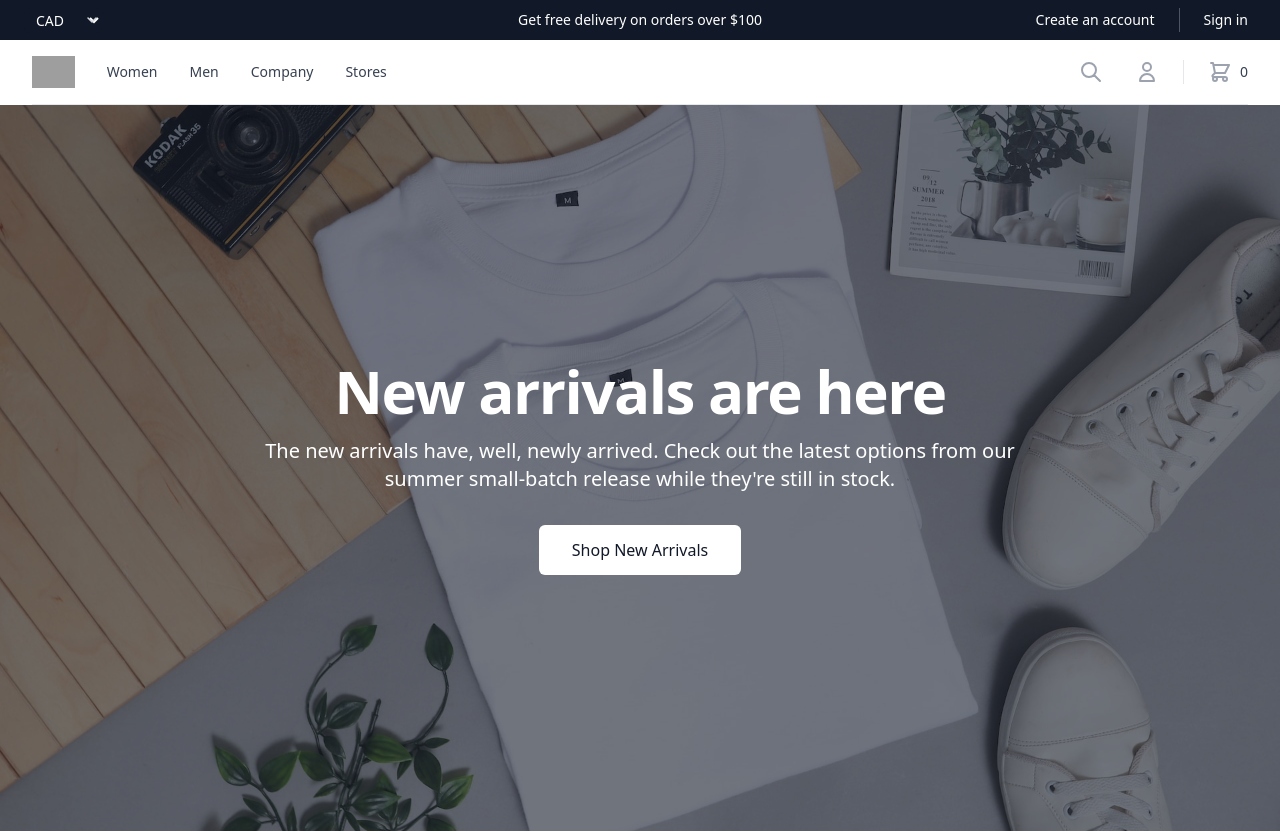
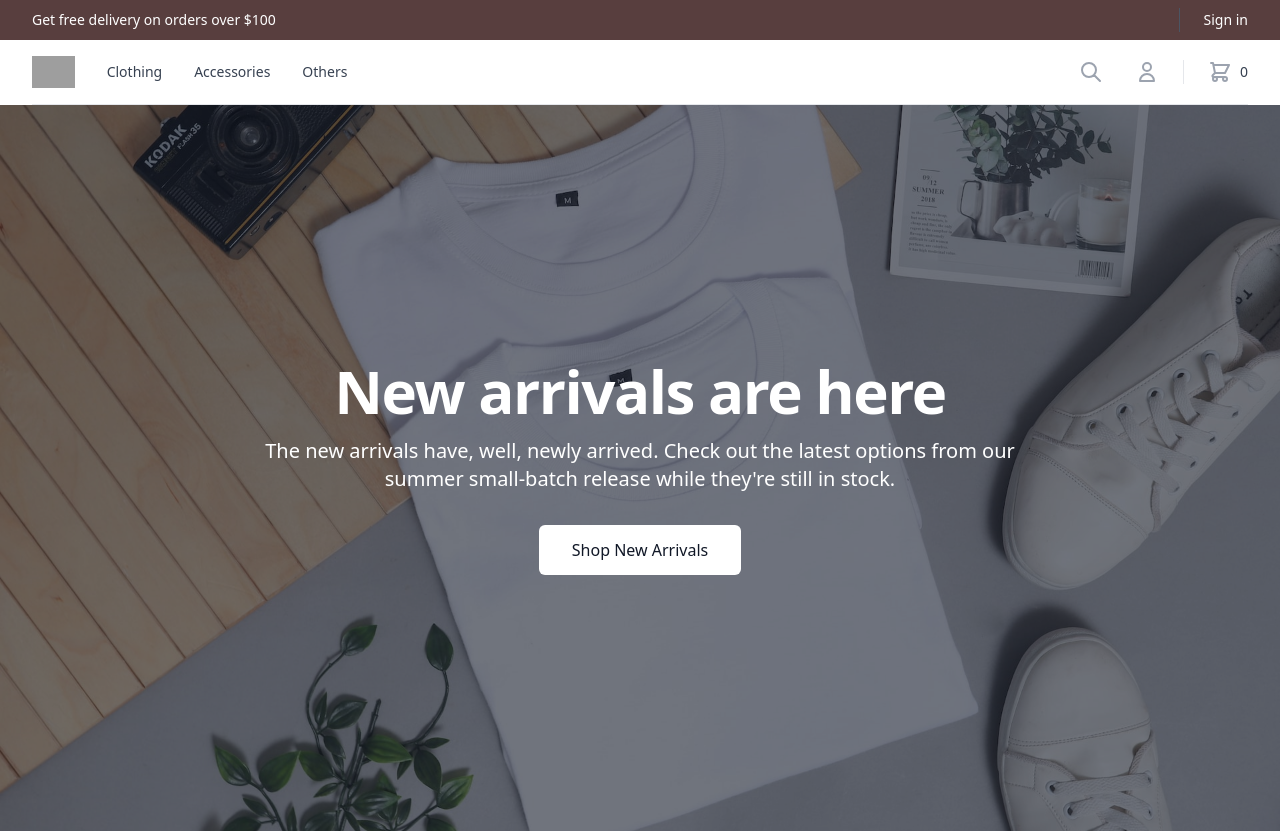
Before and after one commit to williyem/trendy-shop, a React (Create React App) app: page / in a window 1280 px wide. Shown: the top 833 px of the page. Built offline with nearby package versions, Linux system fonts and the light colour scheme; grey boxes are pictures that could not be loaded.

Commit message:
fix: category update on storefront page

```diff
--- a/package.json
+++ b/package.json
@@ -16,6 +16,7 @@
     "react-dom": "^18.2.0",
     "react-router-dom": "^6.4.3",
     "react-scripts": "5.0.1",
+    "react-slick": "^0.29.0",
     "typescript": "^4.4.2",
     "web-vitals": "^2.1.0"
   },
--- a/src/layout/page-wrapper/components/topbar.tsx
+++ b/src/layout/page-wrapper/components/topbar.tsx
@@ -14,11 +14,11 @@ import {
 const navigation = {
   categories: [
     {
-      name: "Women",
+      name: "Clothing",
       featured: [
-        { name: "Sleep", href: "#" },
-        { name: "Swimwear", href: "#" },
-        { name: "Underwear", href: "#" },
+        { name: "men", href: "#" },
+        { name: "women", href: "#" },
+        { name: "Sneakers", href: "#" },
       ],
       collection: [
         { name: "Everything", href: "#" },
@@ -27,25 +27,24 @@ const navigation = {
         { name: "Sale", href: "#" },
       ],
       categories: [
-        { name: "Basic Tees", href: "#" },
-        { name: "Artwork Tees", href: "#" },
-        { name: "Bottoms", href: "#" },
-        { name: "Underwear", href: "#" },
-        { name: "Accessories", href: "#" },
+        { name: "Unisex", href: "#" },
+        { name: "Men", href: "#" },
+        // { name: "Bottoms", href: "#" },
+        { name: "Women", href: "#" },
+        // { name: "Accessories", href: "#" },
       ],
       brands: [
-        { name: "Full Nelson", href: "#" },
-        { name: "My Way", href: "#" },
-        { name: "Re-Arranged", href: "#" },
-        { name: "Counterfeit", href: "#" },
-        { name: "Significant Other", href: "#" },
+        { name: "Polo", href: "#" },
+        { name: "Nike", href: "#" },
+        { name: "Victoria Secret", href: "#" },
+        { name: "Adidas", href: "#" },
+        { name: "others", href: "#" },
       ],
     },
     {
-      name: "Men",
+      name: "Accessories",
       featured: [
         { name: "Casual", href: "#" },
-        { name: "Boxers", href: "#" },
         { name: "Outdoor", href: "#" },
       ],
       collection: [
@@ -71,8 +70,8 @@ const navigation = {
     },
   ],
   pages: [
-    { name: "Company", href: "#" },
-    { name: "Stores", href: "#" },
+    { name: "Others", href: "/products" },
+    // { name: "Stores", href: "#" },
   ],
 };
 
@@ -322,10 +321,10 @@ export default function Topbar() {
       <header className="relative">
         <nav aria-label="Top">
           {/* Top navigation */}
-          <div className="bg-gray-900">
+          <div className="bg-mainBrown">
             <div className="max-w-7xl mx-auto h-10 px-4 flex items-center justify-between sm:px-6 lg:px-8">
               {/* Currency selector */}
-              <form className="hidden lg:block lg:flex-1">
+              {/* <form className="hidden lg:block lg:flex-1">
                 <div className="flex">
                   <label htmlFor="desktop-currency" className="sr-only">
                     Currency
@@ -359,19 +358,19 @@ export default function Topbar() {
                     </div>
                   </div>
                 </div>
-              </form>
+              </form> */}
 
-              <p className="flex-1 text-center text-sm font-medium text-white lg:flex-none">
+              <p className="flex-1 text-center text-sm mx-auto font-medium text-white lg:flex-none">
                 Get free delivery on orders over $100
               </p>
 
               <div className="hidden lg:flex lg:flex-1 lg:items-center lg:justify-end lg:space-x-6">
-                <a
+                {/* <a
                   href="#"
                   className="text-sm font-medium text-white hover:text-gray-100"
                 >
                   Create an account
-                </a>
+                </a> */}
                 <span className="h-6 w-px bg-gray-600" aria-hidden="true" />
                 <a
                   href="#"
--- a/src/pages/storefront/hero-section/hero-section.tsx
+++ b/src/pages/storefront/hero-section/hero-section.tsx
@@ -76,7 +76,7 @@ const HeroSection: React.FC = () => {
                           )
                         }
                       >
-                        {category.name}111
+                        {category.name}
                       </Tab>
                     ))}
                   </Tab.List>
--- a/tailwind.config.js
+++ b/tailwind.config.js
@@ -2,7 +2,12 @@
 module.exports = {
   content: ["./src/**/*.{js,jsx,ts,tsx}"],
   theme: {
-    extend: {},
+    extend: {
+      colors: {
+        mainPink: "#FF6090",
+        mainBrown: "#583E3E",
+      },
+    },
   },
   plugins: [
     // ...
```
Also changed, not shown: 1 other file (tests, documents, lock files or other folders).
